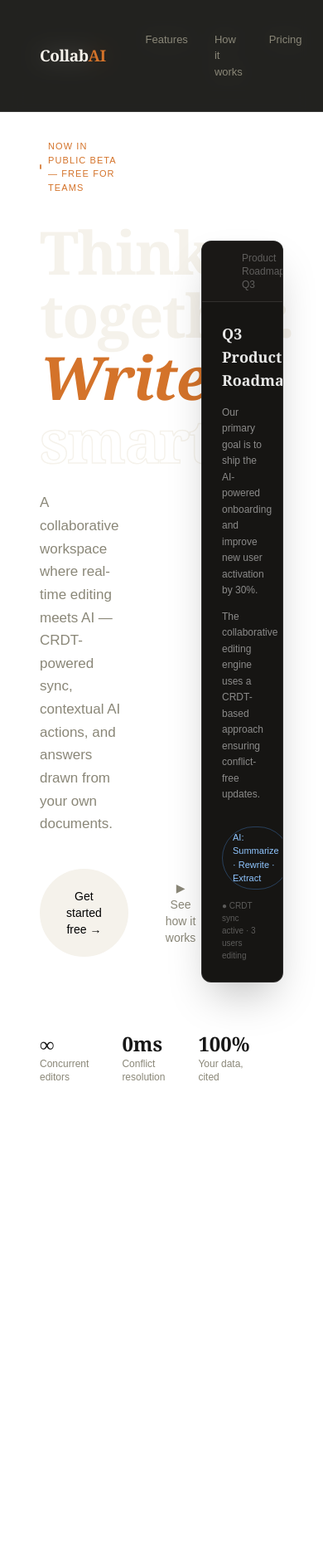
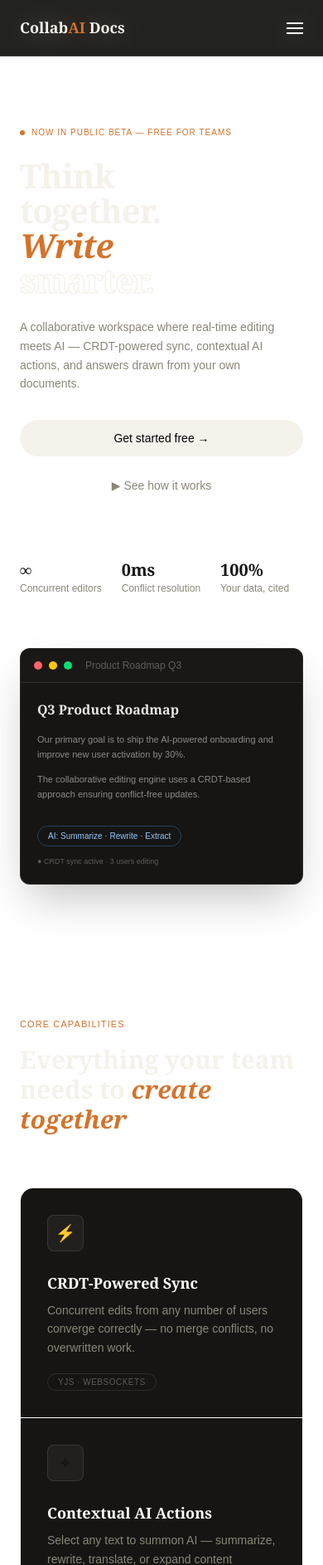
Before and after one commit to AmanSingh-404/CollabAI, a Next.js app in the folder frontend/: page / in a window 390 px wide. Shown: the top 1886 px of the page at 83% size. Before the commit the page ends 1386 px from the top, so only its background shows below. Built offline with nearby package versions, Linux system fonts and the light colour scheme.

Commit message:
implement landing page with Navbar, Hero, and Features components

```diff
--- /dev/null
+++ b/frontend/src/app/components/Features.tsx
@@ -0,0 +1,88 @@
+"use client";
+
+const features = [
+  {
+    title: "CRDT-Powered Sync",
+    desc: "Concurrent edits from any number of users converge correctly — no merge conflicts, no overwritten work.",
+    tag: "Yjs · WebSockets",
+    icon: "⚡",
+  },
+  {
+    title: "Contextual AI Actions",
+    desc: "Select any text to summon AI — summarize, rewrite, translate, or expand content instantly.",
+    tag: "Claude · GPT",
+    icon: "✦",
+  },
+  {
+    title: "Workspace Q&A",
+    desc: "Ask anything and get answers grounded in your documents with inline citations.",
+    tag: "RAG · Vector DB",
+    icon: "◎",
+  },
+  {
+    title: "Mentions & Comments",
+    desc: "Collaborate with inline discussions and @mentions directly on text.",
+    tag: "Threaded",
+    icon: "@",
+  },
+  {
+    title: "Live Presence",
+    desc: "See who’s editing in real time with cursors and awareness indicators.",
+    tag: "Realtime",
+    icon: "👁",
+  },
+  {
+    title: "Granular Permissions",
+    desc: "Control access at workspace, doc, or section level with roles.",
+    tag: "RBAC · SSO",
+    icon: "🔒",
+  },
+];
+
+export default function Features() {
+  return (
+    <section id="features" className="px-6 lg:px-12 py-24 max-w-7xl mx-auto">
+
+      {/* Heading */}
+      <div className="mb-16">
+        <p className="text-[11px] uppercase tracking-widest text-[#d4732a] mb-4">
+          Core capabilities
+        </p>
+        <h2 className="font-serif text-3xl sm:text-5xl font-bold text-[#f5f2eb] max-w-xl">
+          Everything your team needs to <span className="italic text-[#d4732a]">create together</span>
+        </h2>
+      </div>
+
+      {/* Grid */}
+      <div className="grid grid-cols-1 sm:grid-cols-2 lg:grid-cols-3 gap-[1px] bg-white/10 rounded-2xl overflow-hidden border border-white/10">
+
+        {features.map((item, i) => (
+          <div
+            key={i}
+            className="bg-[#161513] p-8 hover:bg-[#1c1a17] transition"
+          >
+            {/* Icon */}
+            <div className="w-11 h-11 flex items-center justify-center rounded-lg mb-6 text-xl border border-white/10 bg-white/5">
+              {item.icon}
+            </div>
+
+            {/* Title */}
+            <h3 className="font-serif text-lg font-semibold text-white mb-2">
+              {item.title}
+            </h3>
+
+            {/* Desc */}
+            <p className="text-sm text-[#8a8778] leading-relaxed mb-4">
+              {item.desc}
+            </p>
+
+            {/* Tag */}
+            <span className="text-[10px] uppercase tracking-wider text-white/30 border border-white/10 px-3 py-1 rounded-full">
+              {item.tag}
+            </span>
+          </div>
+        ))}
+      </div>
+    </section>
+  );
+}
--- a/frontend/src/app/components/Hero.tsx
+++ b/frontend/src/app/components/Hero.tsx
@@ -2,22 +2,24 @@
 
 export default function Hero() {
   return (
-    <section className="min-h-screen grid grid-cols-2 pt-[88px] relative overflow-hidden">
+    <section className="min-h-screen grid grid-cols-1 lg:grid-cols-2 pt-[88px] relative overflow-hidden">
 
       {/* Background Grid */}
-      <div className="absolute inset-0 pointer-events-none bg-[linear-gradient(rgba(255,255,255,0.08)_1px,transparent_1px),linear-gradient(90deg,rgba(255,255,255,0.08)_1px,transparent_1px)] bg-[size:80px_80px]" />
+      <div className="absolute inset-0 pointer-events-none bg-[linear-gradient(rgba(255,255,255,0.08)_1px,transparent_1px),linear-gradient(90deg,rgba(255,255,255,0.08)_1px,transparent_1px)] bg-[size:60px_60px] lg:bg-[size:80px_80px]" />
 
       {/* LEFT */}
-      <div className="px-12 py-20 flex flex-col justify-center relative z-10">
+      <div className="px-6 sm:px-10 lg:px-12 py-16 lg:py-20 flex flex-col justify-center relative z-10">
 
         {/* Eyebrow */}
-        <div className="flex items-center gap-2 text-[11px] uppercase tracking-widest text-[#d4732a] mb-8">
+        <div className="flex items-center gap-2 text-[10px] sm:text-[11px] uppercase tracking-widest text-[#d4732a] mb-6 sm:mb-8">
           <div className="w-[6px] h-[6px] rounded-full bg-[#d4732a] animate-pulse" />
           Now in public beta — free for teams
         </div>
 
         {/* Heading */}
-        <h1 className="font-serif text-[72px] leading-[1.05] font-black tracking-tight text-[#f5f2eb] mb-6">
+        <h1 className="font-serif font-black tracking-tight text-[#f5f2eb] mb-6 leading-[1.05]
+          text-[40px] sm:text-[56px] lg:text-[72px]">
+
           Think <br />
           together. <br />
           <span className="italic text-[#d4732a]">Write</span> <br />
@@ -25,42 +27,42 @@
         </h1>
 
         {/* Subtext */}
-        <p className="text-[#8a8778] text-[17px] max-w-[440px] leading-relaxed mb-10">
+        <p className="text-[#8a8778] text-[14px] sm:text-[16px] lg:text-[17px] max-w-[440px] leading-relaxed mb-8 sm:mb-10">
           A collaborative workspace where real-time editing meets AI — CRDT-powered sync, contextual AI actions, and answers drawn from your own documents.
         </p>
 
         {/* Buttons */}
-        <div className="flex gap-4">
-          <button className="px-8 py-3 rounded-full bg-[#f5f2eb] text-black text-sm font-medium hover:translate-y-[-2px] transition">
+        <div className="flex flex-col sm:flex-row gap-3 sm:gap-4">
+          <button className="px-6 sm:px-8 py-3 rounded-full bg-[#f5f2eb] text-black text-sm font-medium hover:-translate-y-[2px] transition">
             Get started free →
           </button>
 
-          <button className="px-7 py-3 rounded-full border border-white/20 text-[#8a8778] text-sm hover:text-white hover:border-white/40 transition">
+          <button className="px-6 sm:px-7 py-3 rounded-full border border-white/20 text-[#8a8778] text-sm hover:text-white hover:border-white/40 transition">
             ▶ See how it works
           </button>
         </div>
 
         {/* Stats */}
-        <div className="flex gap-10 mt-14 pt-8 border-t border-white/10">
+        <div className="flex flex-wrap gap-6 sm:gap-10 mt-10 sm:mt-14 pt-6 sm:pt-8 border-t border-white/10">
           <div>
-            <div className="text-2xl font-serif font-bold">∞</div>
+            <div className="text-xl sm:text-2xl font-serif font-bold">∞</div>
             <div className="text-xs text-[#8a8778]">Concurrent editors</div>
           </div>
 
           <div>
-            <div className="text-2xl font-serif font-bold">0ms</div>
+            <div className="text-xl sm:text-2xl font-serif font-bold">0ms</div>
             <div className="text-xs text-[#8a8778]">Conflict resolution</div>
           </div>
 
           <div>
-            <div className="text-2xl font-serif font-bold">100%</div>
+            <div className="text-xl sm:text-2xl font-serif font-bold">100%</div>
             <div className="text-xs text-[#8a8778]">Your data, cited</div>
           </div>
         </div>
       </div>
 
-      {/* RIGHT (Editor Mockup) */}
-      <div className="px-12 py-20 flex items-center relative z-10">
+      {/* RIGHT */}
+      <div className="px-6 sm:px-10 lg:px-12 pb-16 lg:py-20 flex items-center relative z-10">
 
         <div className="w-full bg-[#161513] border border-white/10 rounded-xl shadow-2xl overflow-hidden">
 
@@ -73,24 +75,24 @@
           </div>
 
           {/* Body */}
-          <div className="p-6">
-            <h3 className="font-serif text-lg font-bold text-white/90 mb-4">
+          <div className="p-5 sm:p-6">
+            <h3 className="font-serif text-base sm:text-lg font-bold text-white/90 mb-4">
               Q3 Product Roadmap
             </h3>
 
-            <p className="text-xs text-white/50 leading-relaxed mb-3">
+            <p className="text-[11px] sm:text-xs text-white/50 leading-relaxed mb-3">
               Our primary goal is to ship the AI-powered onboarding and improve new user activation by 30%.
             </p>
 
-            <p className="text-xs text-white/50 leading-relaxed mb-3">
+            <p className="text-[11px] sm:text-xs text-white/50 leading-relaxed mb-3">
               The collaborative editing engine uses a CRDT-based approach ensuring conflict-free updates.
             </p>
 
-            <div className="mt-4 text-[11px] text-blue-300 border border-blue-400/30 inline-flex px-3 py-1 rounded-full">
+            <div className="mt-4 text-[10px] sm:text-[11px] text-blue-300 border border-blue-400/30 inline-flex px-3 py-1 rounded-full">
               AI: Summarize · Rewrite · Extract
             </div>
 
-            <div className="mt-3 text-[10px] text-white/30">
+            <div className="mt-3 text-[9px] sm:text-[10px] text-white/30">
               ● CRDT sync active · 3 users editing
             </div>
           </div>
--- a/frontend/src/app/components/Navbar.jsx
+++ b/frontend/src/app/components/Navbar.jsx
@@ -1,34 +1,66 @@
 "use client";
 
+import { useState } from "react";
 import Link from "next/link";
 
 export default function Navbar() {
+  const [open, setOpen] = useState(false);
+
   return (
-    <nav className="fixed top-0 left-0 right-0 z-[100] flex items-center px-12 py-5 border-b border-white/10 backdrop-blur-md bg-[#0e0d0b]/70">
+    <nav className="fixed top-0 left-0 right-0 z-[100] flex items-center px-6 lg:px-12 py-5 border-b border-white/10 backdrop-blur-md bg-[#0e0d0b]/70">
 
       {/* Logo */}
-      <div className="font-serif text-[19px] font-bold tracking-tight text-[#f5f2eb]">
-        Collab<span className="text-[#d4732a]">AI</span>
+      <div className="font-serif text-[18px] font-bold text-[#f5f2eb]">
+        Collab<span className="text-[#d4732a]">AI</span> Docs
       </div>
 
-      {/* Links */}
-      <ul className="flex gap-8 ml-12 text-[13px] text-[#8a8778]">
-        <li><Link href="#features" className="hover:text-[#f5f2eb]">Features</Link></li>
-        <li><Link href="#how" className="hover:text-[#f5f2eb]">How it works</Link></li>
-        <li><Link href="#pricing" className="hover:text-[#f5f2eb]">Pricing</Link></li>
-        <li><Link href="#" className="hover:text-[#f5f2eb]">Changelog</Link></li>
+      {/* Desktop Links */}
+      <ul className="hidden lg:flex gap-8 ml-12 text-[13px] text-[#8a8778]">
+        <li><Link href="#features" className="hover:text-white">Features</Link></li>
+        <li><Link href="#how" className="hover:text-white">How it works</Link></li>
+        <li><Link href="#pricing" className="hover:text-white">Pricing</Link></li>
+        <li><Link href="#">Changelog</Link></li>
       </ul>
 
-      {/* Right side */}
-      <div className="ml-auto flex items-center gap-4">
-        <Link href="#" className="text-[13px] text-[#8a8778] hover:text-[#f5f2eb]">
+      {/* Desktop Right */}
+      <div className="hidden lg:flex ml-auto items-center gap-4">
+        <Link href="#" className="text-[13px] text-[#8a8778] hover:text-white">
           Sign in
         </Link>
-
-        <button className="px-5 py-2 rounded-full bg-[#f5f2eb] text-[#0e0d0b] text-[13px] font-medium hover:bg-[#ede9e0] transition">
+        <button className="px-5 py-2 rounded-full bg-[#f5f2eb] text-black text-[13px] font-medium hover:bg-[#ede9e0] transition">
           Start for free →
         </button>
       </div>
+
+      {/* Hamburger */}
+      <button
+        onClick={() => setOpen(!open)}
+        className="ml-auto lg:hidden flex flex-col gap-1"
+      >
+        <span className="w-5 h-[2px] bg-white"></span>
+        <span className="w-5 h-[2px] bg-white"></span>
+        <span className="w-5 h-[2px] bg-white"></span>
+      </button>
+
+      {/* Mobile Menu */}
+      {open && (
+        <div className="absolute top-full left-0 w-full bg-[#0e0d0b] border-b border-white/10 flex flex-col px-6 py-6 gap-6 lg:hidden">
+
+          <Link href="#features" onClick={() => setOpen(false)}>Features</Link>
+          <Link href="#how" onClick={() => setOpen(false)}>How it works</Link>
+          <Link href="#pricing" onClick={() => setOpen(false)}>Pricing</Link>
+          <Link href="#" onClick={() => setOpen(false)}>Changelog</Link>
+
+          <div className="border-t border-white/10 pt-4 flex flex-col gap-4">
+            <Link href="#" onClick={() => setOpen(false)}>
+              Sign in
+            </Link>
+            <button className="px-5 py-3 rounded-full bg-[#f5f2eb] text-black text-sm font-medium">
+              Start for free →
+            </button>
+          </div>
+        </div>
+      )}
     </nav>
   );
 }
--- a/frontend/src/app/page.tsx
+++ b/frontend/src/app/page.tsx
@@ -1,3 +1,4 @@
+import Features from "./components/Features";
 import Hero from "./components/Hero";
 import Navbar from "./components/Navbar";
 
@@ -6,6 +7,7 @@
     <div>
       <Navbar/>
       <Hero/>
+      <Features/>
     </div>
   );
 }
```
